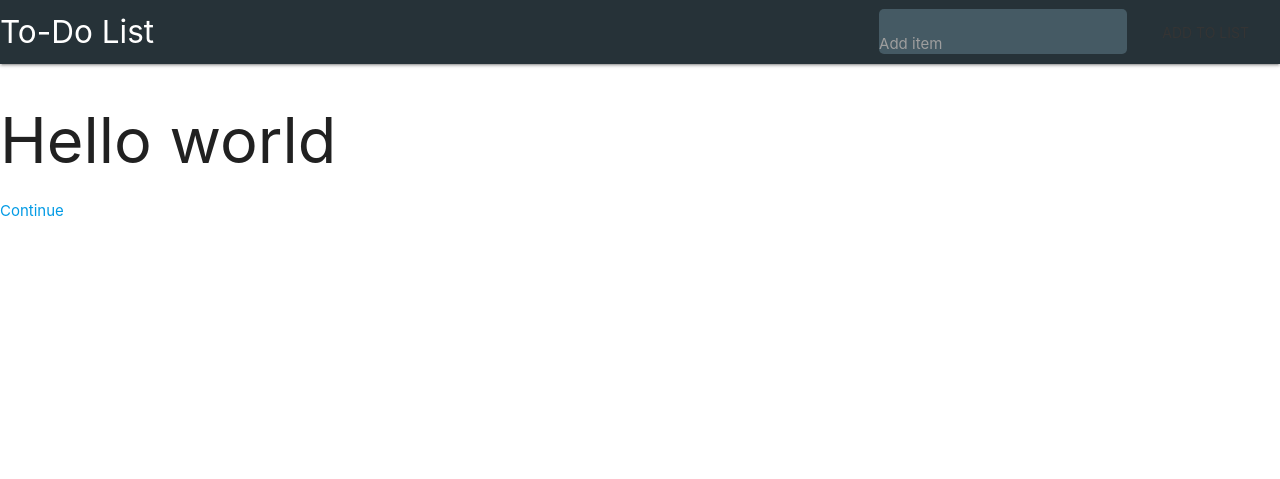
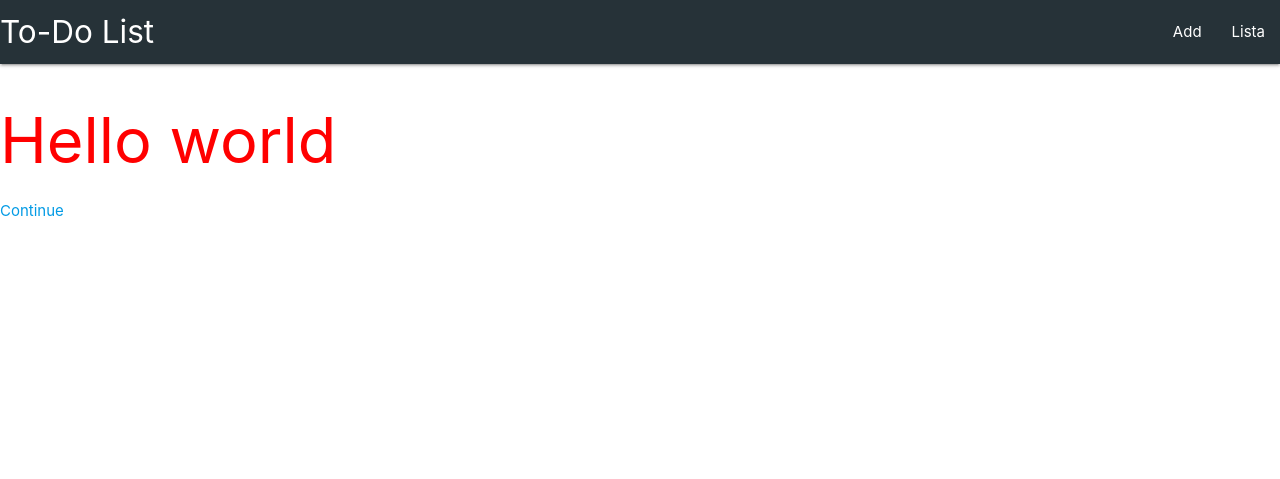
Before and after one commit to fredpaes/ToDoList, a Django app: page / in a window 1280 px wide. Shown: the top 479 px of the page. Run offline with Django 3.2, Linux system fonts and the light colour scheme.

Commit message:
clean navbar

```diff
--- /dev/null
+++ b/todo_list/static/css/home.css
@@ -0,0 +1,3 @@
+h1 {
+    color: red;
+}
--- a/todo_list/templates/home.html
+++ b/todo_list/templates/home.html
@@ -1,4 +1,10 @@
 {% extends 'partials/base.html' %}
+
+{% load staticfiles %}
+
+{% block css %}
+<link rel="stylesheet" href="{% static 'css/home.css' %}">
+{% endblock %}
 
 {% block content %}
 <h1>Hello world</h1>
--- a/todo_list/templates/partials/base.html
+++ b/todo_list/templates/partials/base.html
@@ -8,32 +8,41 @@
     <title>ToDo App</title>
     <link href="https://fonts.googleapis.com/icon?family=Material+Icons" rel="stylesheet">
     <link rel="stylesheet" href="https://cdnjs.cloudflare.com/ajax/libs/materialize/1.0.0/css/materialize.min.css">
+    {% block css %}
+    {% endblock %}
 </head>
 <body>
     <nav>
         <div class="nav-wrapper">
-            <a href="{% url 'home' %}" class="brand-logo">To-Do List</a>
-            <a href="#" data-target="mobile" class="sidenav-trigger"><i class="material-icons">menu</i></a>
-            <ul class="right hide-on-small-only">
-                <form action="">
-                <div class="input-field inline">
-                    <input id="toDoAdd" type="text" class="validate">
-                    <label for="toDoAdd">Add item</label>
-                </div>
-                <a class="btn-flat">Add to List</a>
-                </form>
+            <a class="brand-logo">To-Do List</a>
+            <a href="#" data-target="slide-out" class="sidenav-trigger"><i class="material-icons">menu</i></a>
+            <ul class="right hide-on-med-and-down">
+                <li><a href="{% url 'add' %}">Add</a></li>
+                <li><a href="{% url 'home' %}">Lista</a></li>
             </ul>
         </div>
     </nav>
 
-    <ul class="sidenav" id="mobile">
-        <form action="">
-            <div class="input-field inline">
-                <input id="toDoAdd" type="text" class="validate">
-                <label for="toDoAdd">Add item</label>
+    <ul class="sidenav" id="slide-out">
+        <li>
+            <div class="user-view">
+                <div class="background">
+                    <img src="{% static 'img/webdev.jpg' %}">
+                </div>
+                <a href="#user"><img class="circle" src="https://www.fdexasesores.com/img/fdexsocial/fred.png"></a>
+                <div class="">
+                    <a href="#name"><span class="blur white-text name">Fred Paucar</span></a>
+                    <a href="#email"><span class="blur white-text email">fred.paucarespinoza@gmail.com</span></a>
+                </div>
             </div>
-            <a class="btn-flat">Add to List</a>
-        </form>
+        </li>
+        <li><a href="{% url 'add' %}"><i class="material-icons">add</i>Add</a></li>
+        <li><a href="{% url 'home' %}"><i class="material-icons">list</i>Lista</a></li>
+
+        <li><div class="divider"></div></li>
+        <li><a class="subheader">Contacto</a></li>
+        <li><a class="waves-effect">Third Link With Waves</a></li>
+        <li class="center"><img src="{% static 'img/telf.png' %}" alt="contact"></li>
     </ul>
 
     {% block content %}
@@ -41,6 +50,9 @@
     <script src="https://cdnjs.cloudflare.com/ajax/libs/materialize/1.0.0/js/materialize.min.js"></script>
     <script src="{% static 'js/script.js' %}"></script>
     <style>
+        .blur:hover {
+            background-color: rgba(38, 50, 56, 0.6)
+        }
         nav {
             background-color: #263238;
         }
@@ -59,14 +71,6 @@
         label {
             color: #9e9e9e !important;
         }
-        nav .brand-logo {
-            position: unset;
-        }
-        @media only screen and (max-width: 992px) {
-            nav .brand-logo{
-                margin-left: 10% !important;
-            }
-        }
     </style>
 </body>
 </html>
--- a/todo_list/urls.py
+++ b/todo_list/urls.py
@@ -2,5 +2,6 @@ from django.urls import path
 from . import views
 
 urlpatterns = [
-    path('', views.home, name='home'),
+    path('', views.home, name = 'home'),
+    path('add', views.add, name = 'add'),
 ]
--- a/todo_list/views.py
+++ b/todo_list/views.py
@@ -3,3 +3,6 @@ from django.shortcuts import render
 # Create your views here.
 def home(request):
     return render(request, 'home.html', {})
+
+def add(request):
+    return render(request, 'add.html', {})
```
Also changed, not shown: todo_list/templates/add.html (added, +11 -0 lines), todo_list/static/img/telf.png (added), todo_list/static/img/webdev.jpg (added).
